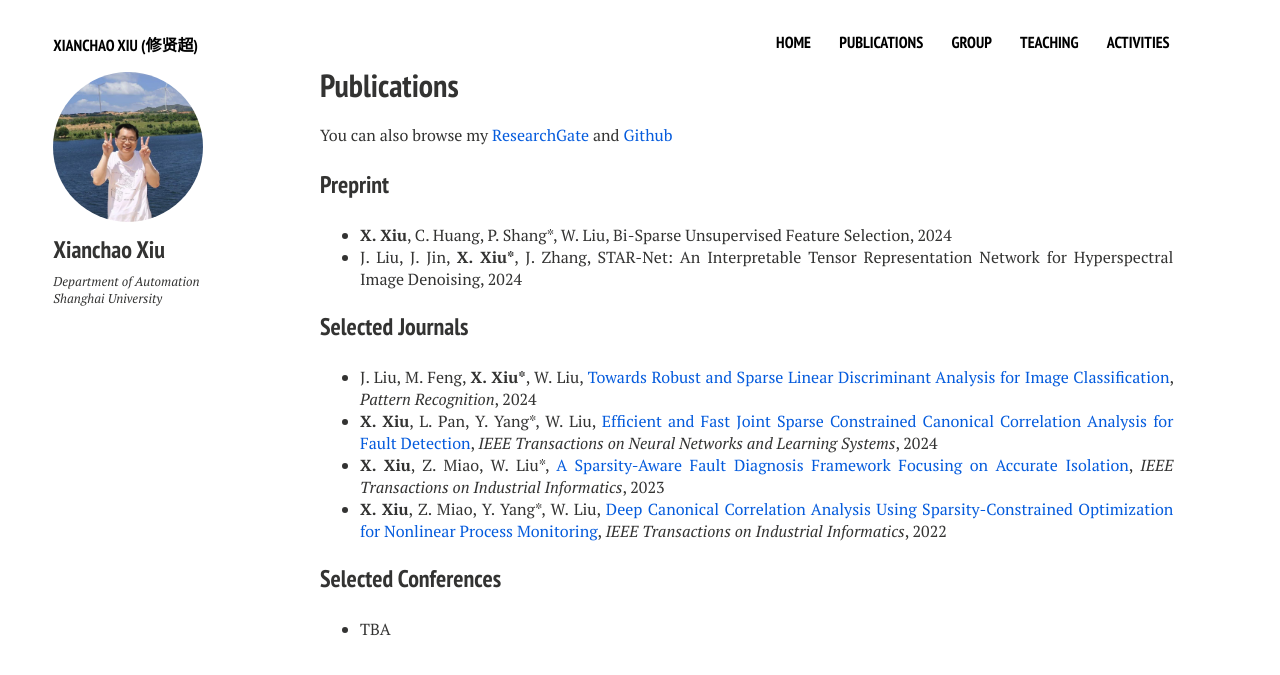
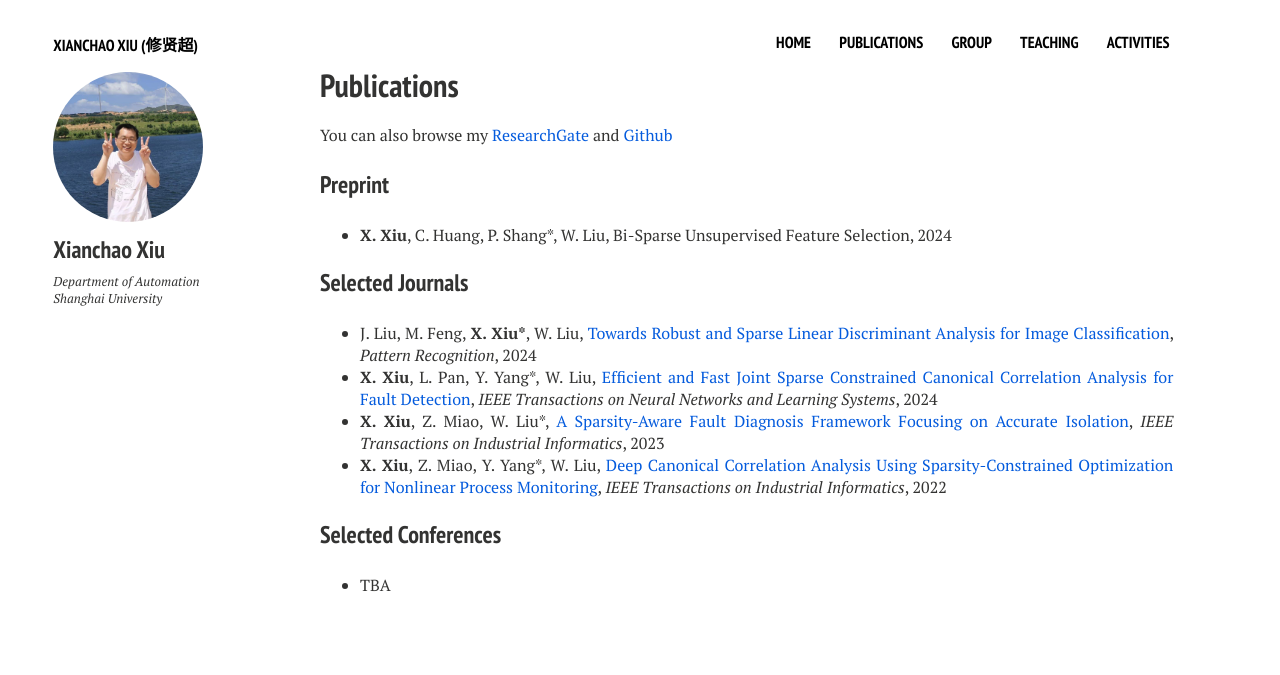
Before and after one commit to xianchaoxiu/xianchaoxiu.github.io, a Jekyll site: the page built from publications/index.md, in a window 1280 px wide. Shown: the top 675 px of the page. Built offline with Jekyll 4.4.1, drawn with Linux system fonts in a browser that asks for light colours; nearby versions of some CDN libraries.

Commit message:
Update index.md

```diff
--- a/publications/index.md
+++ b/publications/index.md
@@ -16,7 +16,6 @@ You can also browse my <a href="https://www.researchgate.net/profile/Xianchao-Xi
 
 
 * <b>X. Xiu</b>, C. Huang, P. Shang*, W. Liu, Bi-Sparse Unsupervised Feature Selection, 2024 <br>
-* J. Liu, J. Jin, <b>X. Xiu*</b>, J. Zhang, STAR-Net: An Interpretable Tensor Representation Network for Hyperspectral Image Denoising, 2024 <br>
 
 ### Selected Journals
 
```
